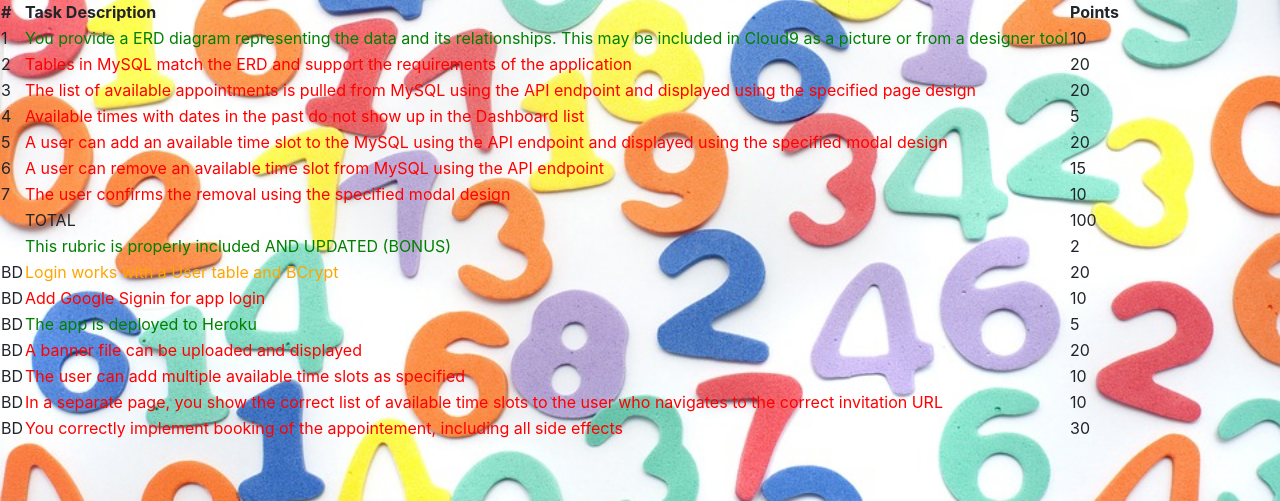
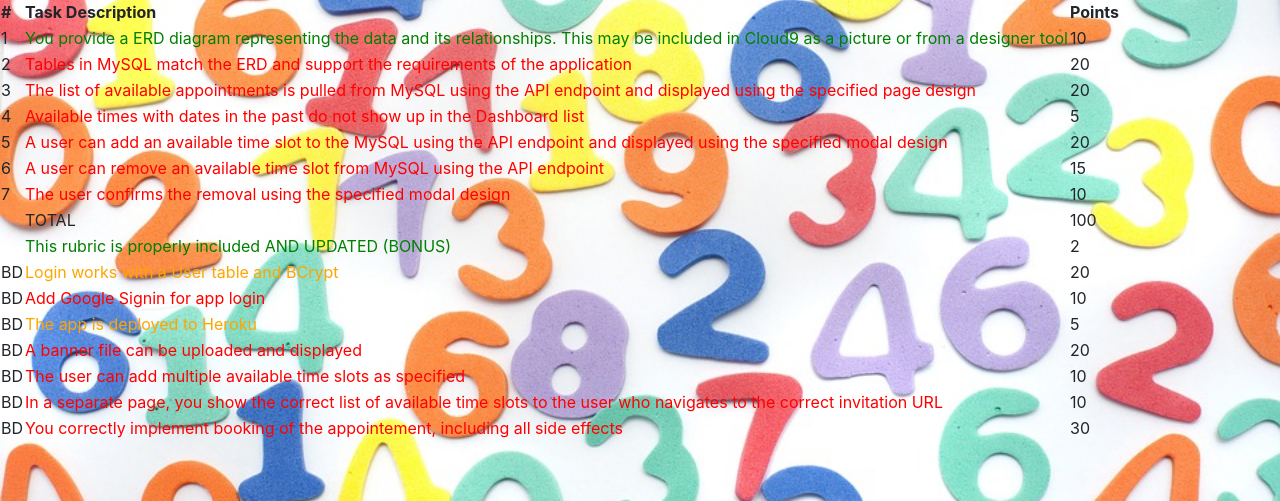
Before and after one commit to avidDgin/f2019336, a Node server app: template final/views/login.ejs in a window 1280 px wide. Shown: the part 299-800 px from the top of the page. Run offline with Node 20, Linux system fonts and the light colour scheme; the template is opened without the code that fills it, so the values that code supplies are empty.

Commit message:
changed rubric

```diff
--- a/final/views/login.ejs
+++ b/final/views/login.ejs
@@ -122,7 +122,7 @@
         </tr>
         <tr>
         <td style="text-align:left">BD</td>
-        <td style="text-align:left; color: green">The app is deployed to Heroku</td>
+        <td style="text-align:left; color: orange">The app is deployed to Heroku</td>
         <td style="text-align:left">5</td>
         </tr>
         <tr>
```
